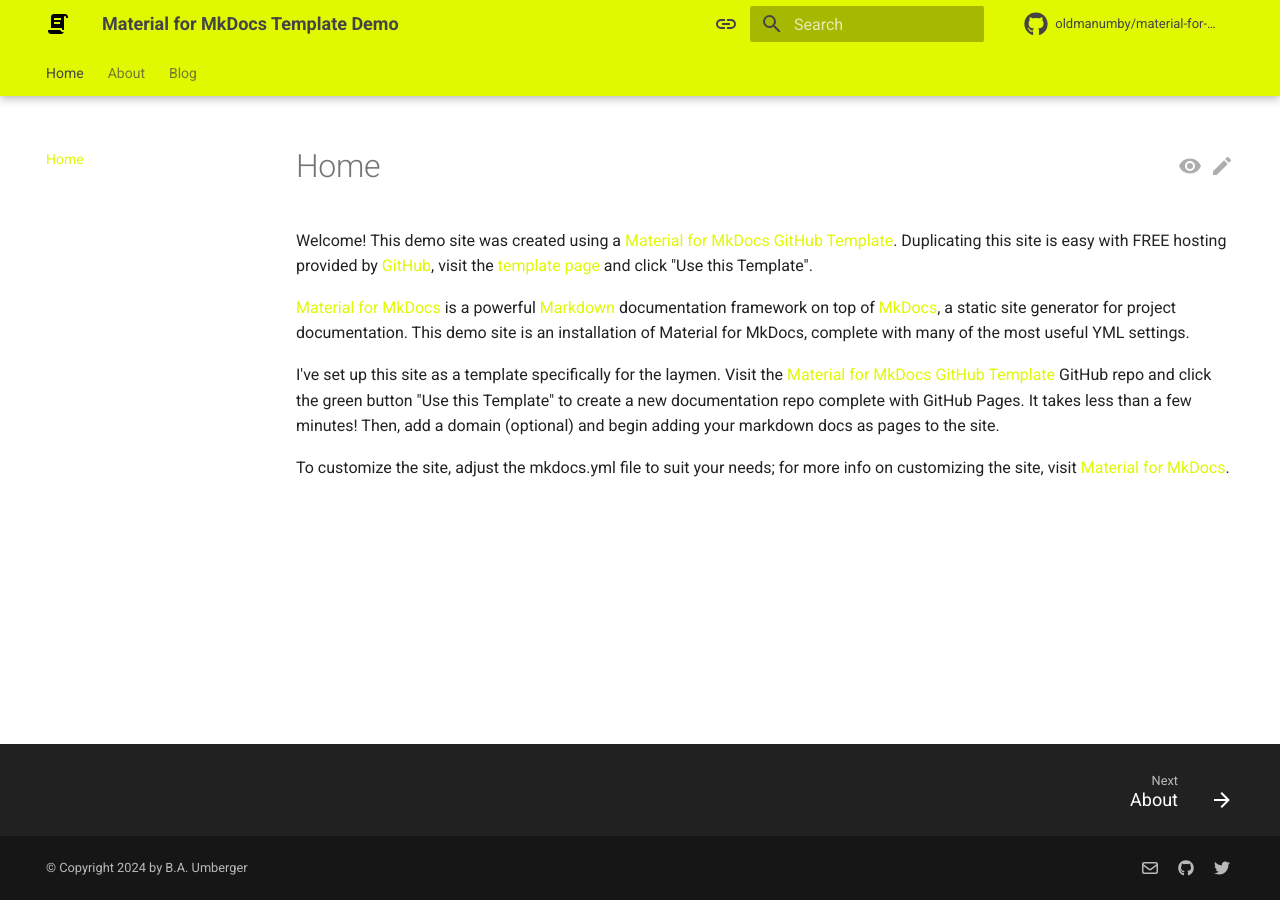
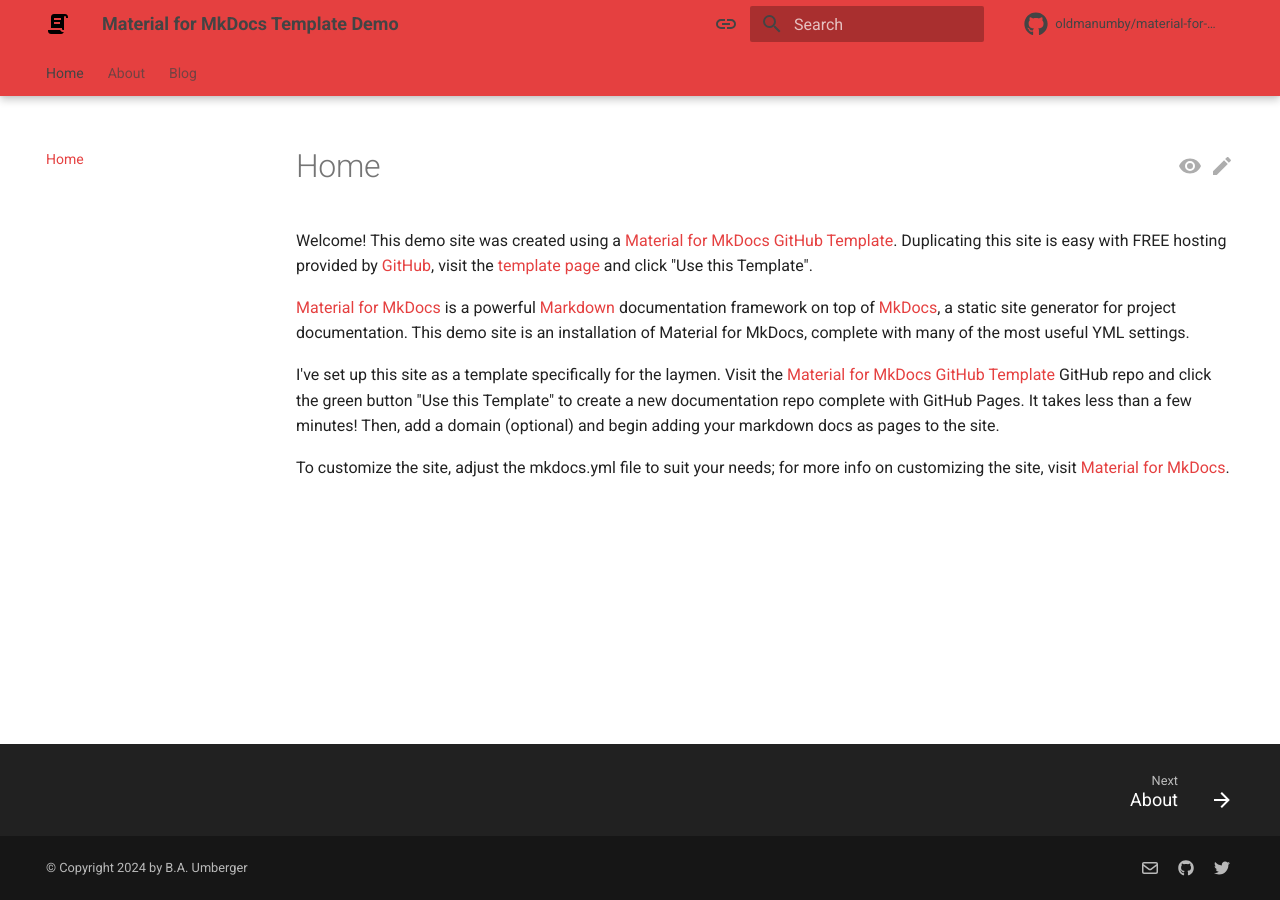
Before and after one commit to OldManUmby/material-for-mkdocs-template, an MkDocs documentation site: the page built from docs/index.md, in a window 1280 px wide. Built offline with MkDocs 1.6.1 and Material for MkDocs 9.7.7, drawn with Linux system fonts in a browser that asks for light colours; comment, search, counter and statistics services are not loaded.

Commit message:
Updated CSS

```diff
--- a/docs/stylesheets/extra.css
+++ b/docs/stylesheets/extra.css
@@ -1,7 +1,7 @@
 :root {
-    --md-primary-fg-color: #E0F900;
-    --md-primary-fg-color--light: #E0F900;
-    --md-primary-fg-color--dark: #E0F900;
+    --md-primary-fg-color: #e54040;
+    --md-primary-fg-color--light: #e54040;
+    --md-primary-fg-color--dark: #e54040;
     --md-accent-fg-color: #b22c00;
     --md-accent-fg-color--light: #b22c00;
     --md-accent-fg-color--dark: #b22c00;
```
